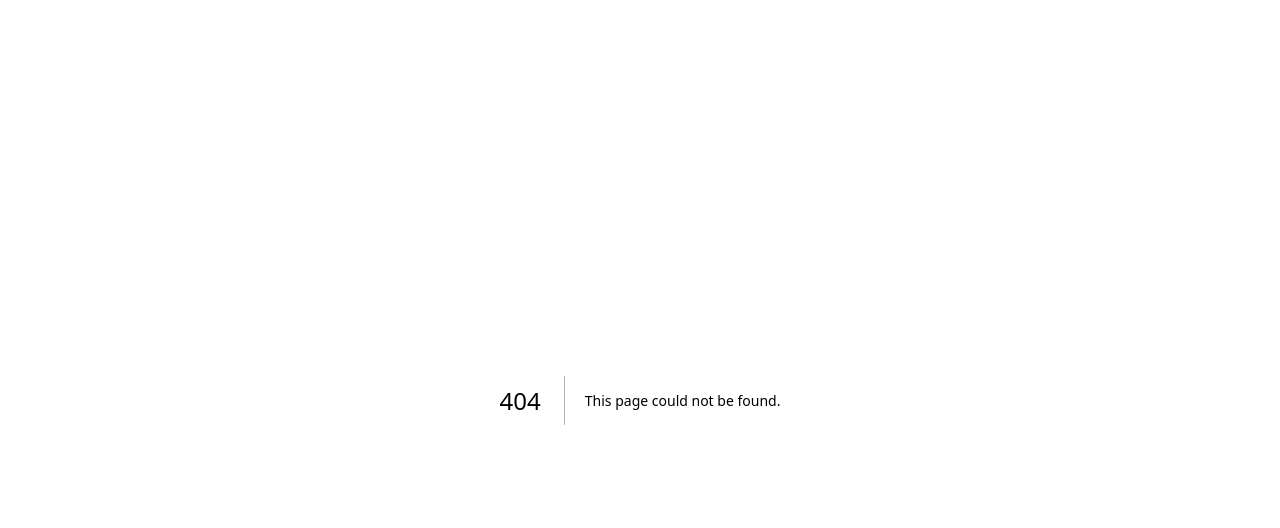
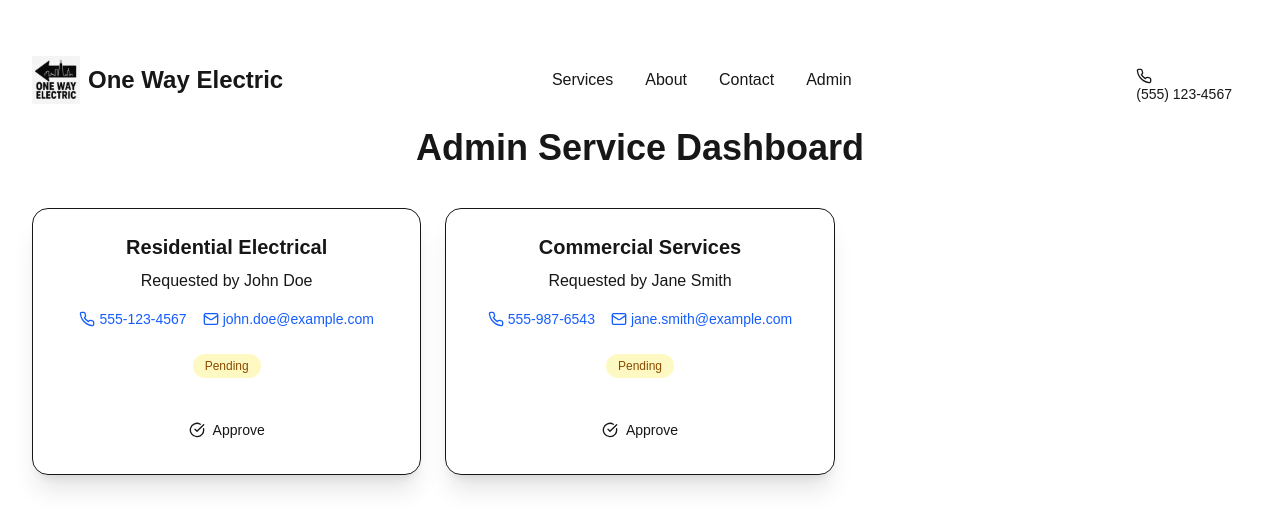
Before and after one commit to Greenclifford30/one-way-electric, a Next.js app: page /admin in a window 1280 px wide. Before the commit this address had no page. Shown: the top 528 px of the page. Built offline with nearby package versions, Linux system fonts and the light colour scheme.

Commit message:
Admin page

```diff
--- /dev/null
+++ b/app/admin/page.tsx
@@ -0,0 +1,91 @@
+"use client";
+
+import { useEffect, useState } from 'react';
+import { Button } from "@/components/ui/button";
+import { Card, CardContent } from "@/components/ui/card";
+import { Phone, Mail, CheckCircle } from "lucide-react";
+import { NavBar } from '@/components/ui/navbar';
+
+type ServiceRequest = {
+  id: number;
+  serviceType: string;
+  contactName: string;
+  contactPhone: string;
+  contactEmail: string;
+  status: 'Pending' | 'In Progress';
+};
+
+const mockRequests: ServiceRequest[] = [
+  {
+    id: 1,
+    serviceType: "Residential Electrical",
+    contactName: "John Doe",
+    contactPhone: "555-123-4567",
+    contactEmail: "john.doe@example.com",
+    status: "Pending"
+  },
+  {
+    id: 2,
+    serviceType: "Commercial Services",
+    contactName: "Jane Smith",
+    contactPhone: "555-987-6543",
+    contactEmail: "jane.smith@example.com",
+    status: "Pending"
+  }
+];
+
+export default function AdminPage() {
+  const [requests, setRequests] = useState<ServiceRequest[]>([]);
+
+  useEffect(() => {
+    setRequests(mockRequests);
+  }, []);
+
+  const handleApprove = (requestId: number) => {
+    setRequests((prev) =>
+      prev.map((req) =>
+        req.id === requestId ? { ...req, status: 'In Progress' } : req
+      )
+    );
+  };
+
+  return (
+    <div className="min-h-screen bg-gradient-to-b from-background to-muted p-8">
+      <NavBar></NavBar>
+      <h1 className="text-4xl font-extrabold mb-10 text-center text-primary">Admin Service Dashboard</h1>
+      <div className="grid grid-cols-1 sm:grid-cols-2 lg:grid-cols-3 gap-6">
+        {requests.map((req) => (
+          <Card key={req.id} className="bg-card shadow-xl rounded-2xl hover:shadow-2xl transition-shadow">
+            <CardContent className="p-6 flex flex-col gap-4">
+              <div className="text-center">
+                <h2 className="text-xl font-semibold text-primary mb-2">{req.serviceType}</h2>
+                <p className="text-muted-foreground">Requested by {req.contactName}</p>
+              </div>
+
+              <div className="flex justify-center gap-4 text-sm">
+                <a href={`tel:${req.contactPhone}`} className="flex items-center gap-1 text-blue-600 hover:underline">
+                  <Phone className="h-4 w-4" /> {req.contactPhone}
+                </a>
+                <a href={`mailto:${req.contactEmail}`} className="flex items-center gap-1 text-blue-600 hover:underline">
+                  <Mail className="h-4 w-4" /> {req.contactEmail}
+                </a>
+              </div>
+
+              <div className="text-center mt-2">
+                <span className={`inline-block px-3 py-1 rounded-full text-xs font-medium ${req.status === 'Pending' ? 'bg-yellow-100 text-yellow-800' : 'bg-green-100 text-green-800'}`}>
+                  {req.status}
+                </span>
+              </div>
+
+              {req.status !== 'In Progress' && (
+                <Button onClick={() => handleApprove(req.id)} className="mt-4 w-full bg-primary hover:bg-primary/90">
+                  <CheckCircle className="h-4 w-4 mr-2" /> Approve
+                </Button>
+              )}
+            </CardContent>
+          </Card>
+        ))}
+      </div>
+    </div>
+  );
+}
--- a/components/ui/navbar.tsx
+++ b/components/ui/navbar.tsx
@@ -2,6 +2,7 @@
 import Image from 'next/image'
 import { Button } from "@/components/ui/button";
 import { Phone } from 'lucide-react'
+import Link from 'next/link';
 
 export function NavBar() {
   return (
@@ -23,6 +24,12 @@ export function NavBar() {
               <a href="#services" className="text-primary hover:text-primary/80">Services</a>
               <a href="#about" className="text-primary hover:text-primary/80">About</a>
               <a href="#contact" className="text-primary hover:text-primary/80">Contact</a>
+              <Link
+                  href="/admin"
+                  className="text-primary hover:text-primary/80"
+                >
+                  Admin
+              </Link>
             </div>
             <Button className="hidden md:block">
               <Phone className="mr-2 h-4 w-4" /> (555) 123-4567
```
